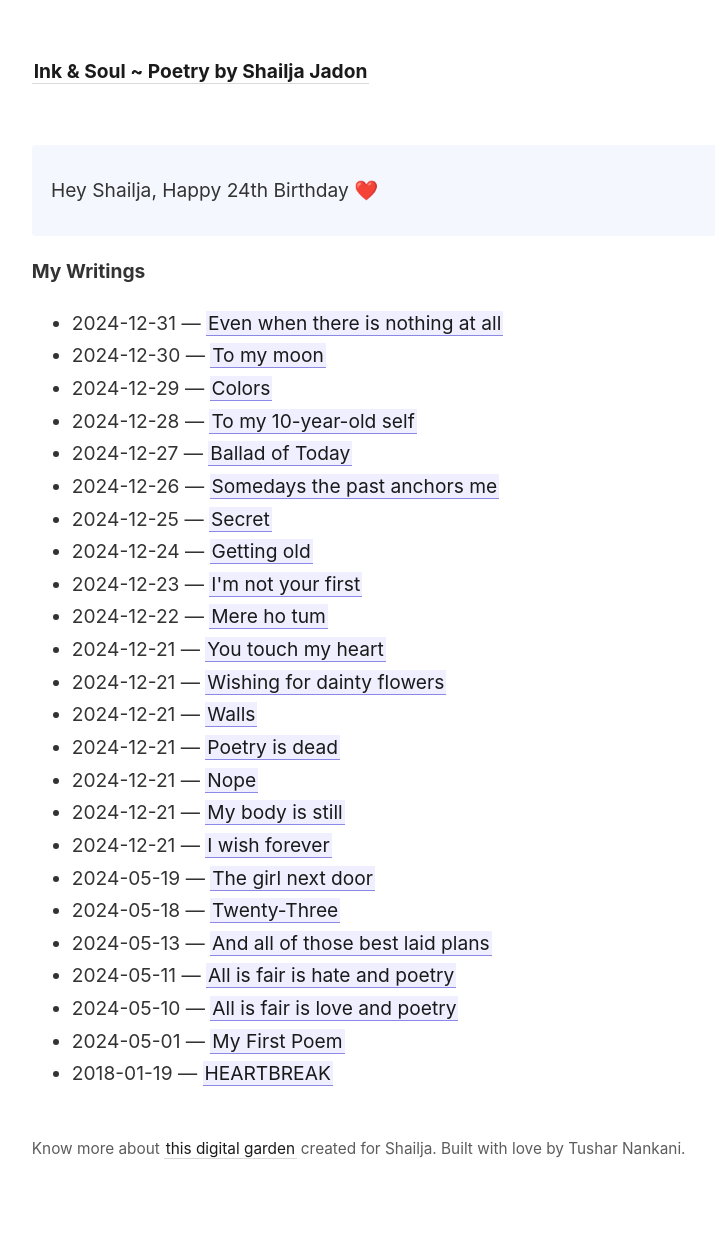
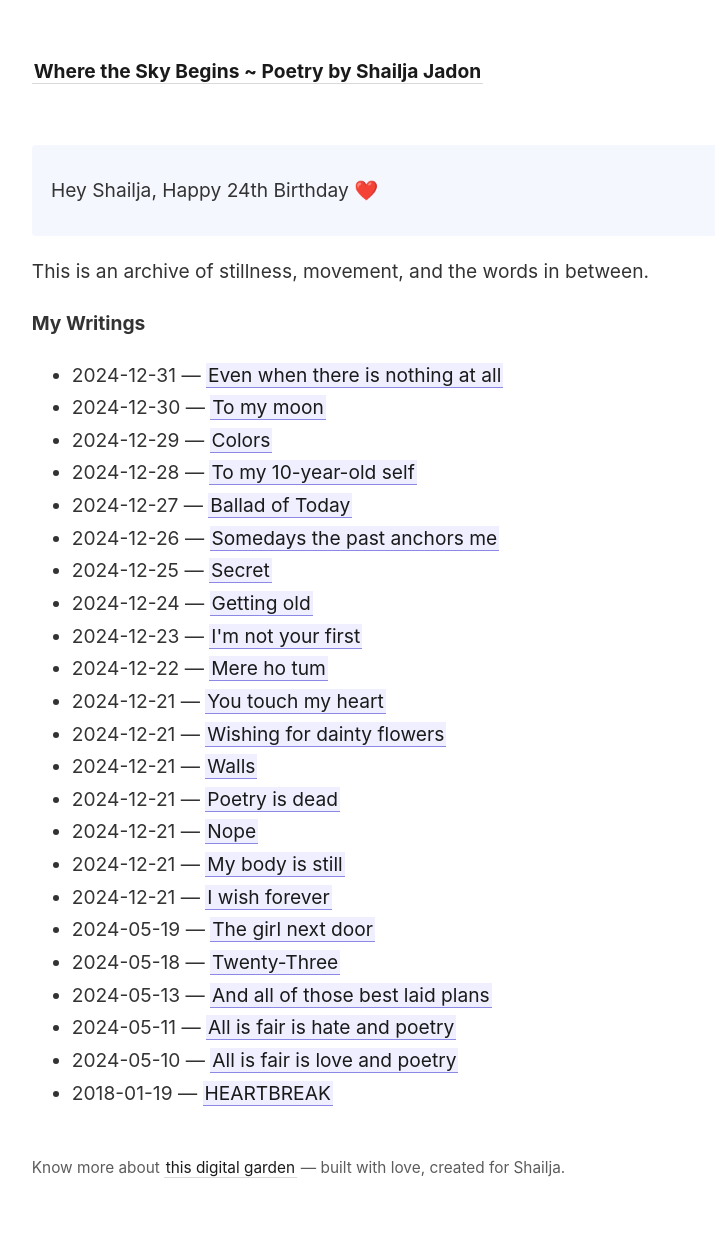
Before and after one commit to tusharnankani/poem, a Jekyll site: the page built from _pages/index.md, in a window 1280 px wide. Shown: the whole page, without its empty margins (45-760 px from the left). Built offline with Jekyll 4.4.1, drawn with Linux system fonts in a browser that asks for light colours.

Commit message:
final setup (#4)
* init

* init

* fix

* add date handling

* test

* double space

* programtic fix

* first three

* few more

* 2024 done

* final

* minor changes

* minor changes

* svg

* svg

* svg

* modify only for home

* rollback

* svg

* modify only for home

* add og image

* minor

```diff
--- a/_config.yml
+++ b/_config.yml
@@ -1,4 +1,4 @@
-title:               Ink & Soul ~ Poetry by Shailja Jadon
+title:               Where the Sky Begins ~ Poetry by Shailja Jadon
 include:             ['_pages']
 exclude:             ['_includes/notes_graph.json']
 # You may need to change the base URL depending on your deploy configuration.
--- a/_includes/footer.html
+++ b/_includes/footer.html
@@ -1 +1 @@
-Know more about <a class="internal-link" href="{{ site.baseurl }}/about">this digital garden</a> created for Shailja. Built with love by Tushar Nankani.
+Know more about <a class="internal-link" href="{{ site.baseurl }}/about">this digital garden</a> — built with love, created for Shailja.
--- a/_includes/head.html
+++ b/_includes/head.html
@@ -36,6 +36,8 @@
 
   {% if page.image %}
   <meta property="og:image" content="{{ site.url }}{{ page.image }}">
+  {% else %}
+  <meta property="og:image" content="{{ site.url }}/assets/load.png">
   {% endif %}
 
   <title>
--- a/_layouts/default.html
+++ b/_layouts/default.html
@@ -2,12 +2,65 @@
 <html lang="en">
   {% include head.html %}
   <body>
-    <nav>{% include nav.html %}</nav>
-    <div class="wrapper">
-      <main>{{ content }}</main>
-      <footer>{% include footer.html %}</footer>
+    {% if page.id == 'home' %}
+    <div id="loading">
+      <img src="{{ site.baseurl }}/assets/load.png" alt="Loading..." />
     </div>
+    <div id="content" style="display: none;">
+    {% else %}
+    <div id="content">
+    {% endif %}
+      <nav>{% include nav.html %}</nav>
+      <div class="wrapper">
+        <main>{{ content }}</main>
+        <footer>{% include footer.html %}</footer>
+      </div>
+    </div>
+    {% include link-previews.html wrapperQuerySelector="content" %}
+    {% if page.id == 'home' %}
+    <style>
+      #loading {
+        position: fixed;
+        top: 0;
+        left: 0;
+        width: 100%;
+        height: 100%;
+        display: flex;
+        justify-content: center;
+        align-items: center;
+        background-color: #fff;
+        z-index: 9999;
+        opacity: 1;
+        transition: opacity 0.5s ease-in-out;
+      }
+      #loading.fade-out {
+        opacity: 0;
+      }
+      #content {
+        opacity: 0;
+        transition: opacity 0.5s ease-in-out;
+      }
+      #content.fade-in {
+        opacity: 1;
+      }
+    </style>
+    <script>
+      window.addEventListener('load', function() {
+        const loading = document.getElementById('loading');
+        const content = document.getElementById('content');
 
-    {% include link-previews.html wrapperQuerySelector="content" %}
+        content.style.display = 'block';
+
+        setTimeout(function() {
+          loading.classList.add('fade-out');
+          content.classList.add('fade-in');
+
+          loading.addEventListener('transitionend', function() {
+            loading.style.display = 'none';
+          });
+        }, 1000);
+      });
+    </script>
+    {% endif %}
   </body>
 </html>
--- a/_pages/index.md
+++ b/_pages/index.md
@@ -12,6 +12,7 @@
   Hey Shailja, Happy 24th Birthday ❤️
 </p>
 
+This is an archive of stillness, movement, and the words in between.
 
 <strong>My Writings</strong>
 
```
Also changed, not shown: _notes/my-first-poem.md (deleted, +0 -56 lines), .github/FUNDING.yml (deleted), .github/workflows/jekyll.yml (deleted), assets/image.jpg (deleted), assets/load.png (added), 1 other file.
